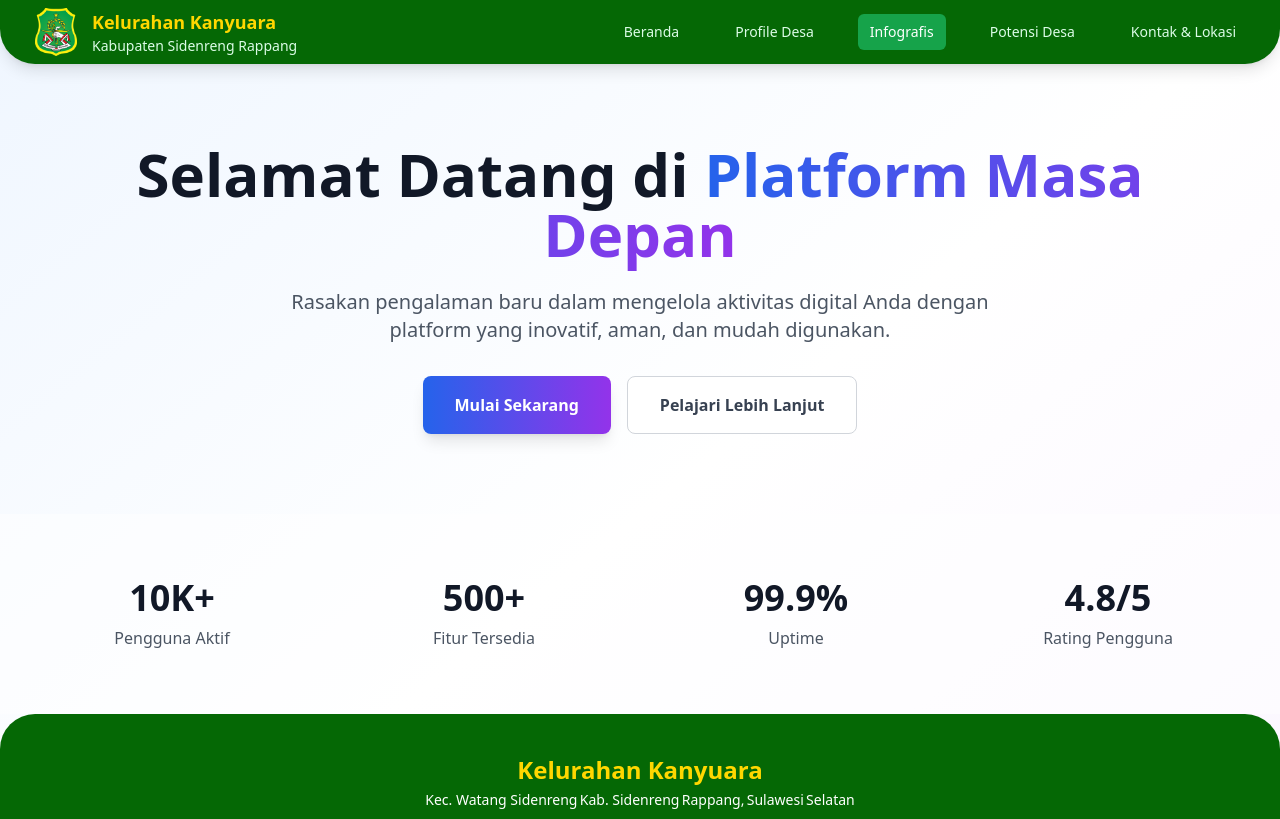
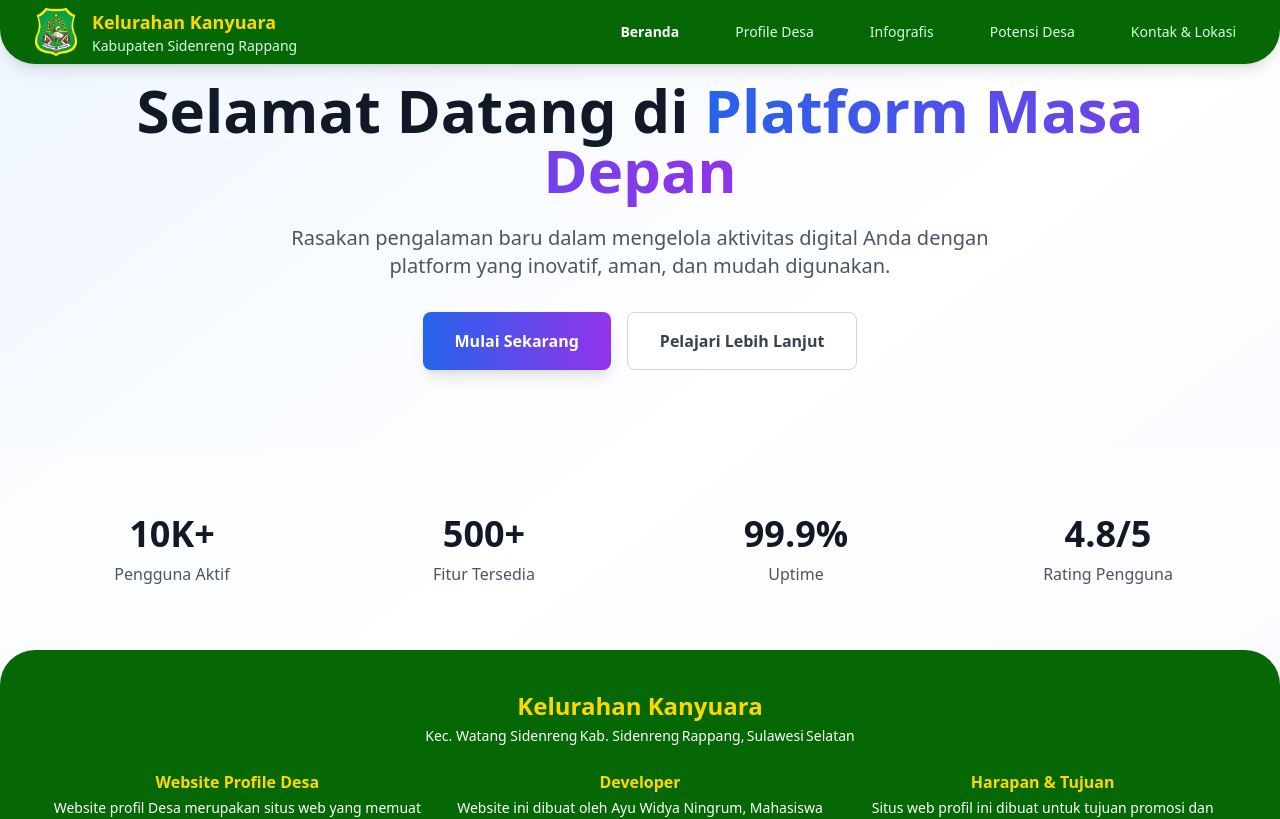
Before and after one commit to Alsanmwn/profilkelurahankanyuara, a React (Create React App) app: page / in a window 1280 px wide. Shown: the top 819 px of the page. Built offline with nearby package versions, Linux system fonts and the light colour scheme.

Commit message:
Update Navbar page User

```diff
--- a/src/components/Navbar.jsx
+++ b/src/components/Navbar.jsx
@@ -1,32 +1,31 @@
 import React, { useState } from 'react';
+import { NavLink } from 'react-router-dom';
 import { Menu, X } from 'lucide-react';
-import logo from '../assets/logosidrap.png'; // Pastikan path benar
+import logo from '../assets/logosidrap.png';
+
+const links = [
+  { to: '/',            label: 'Beranda' },
+  { to: '/profiledesa',     label: 'Profile Desa' },
+  { to: '/infografis',  label: 'Infografis' },
+  { to: '/potensidesa',     label: 'Potensi Desa' },
+  { to: '/kontaklokasi',      label: 'Kontak & Lokasi' },
+];
 
 const Navbar = () => {
   const [isMenuOpen, setIsMenuOpen] = useState(false);
 
-  const menuItems = [
-    { name: 'Beranda', href: '#', active: false },
-    { name: 'Profile Desa', href: '#', active: false },
-    { name: 'Infografis', href: '#', active: true },
-    { name: 'Potensi Desa', href: '#', active: false },
-    { name: 'Kontak & Lokasi', href: '#', active: false },
-  ];
+  const linkClasses =
+    'px-3 py-2 rounded-md text-sm transition-colors duration-200';
 
   return (
-    <nav className="bg-[#056805] shadow-lg rounded-b-[35px]">
+    <nav className="fixed top-0 inset-x-0 z-50 bg-[#056805] shadow-lg rounded-b-[35px]">
       <div className="max-w-7xl mx-auto px-4 sm:px-6 lg:px-8">
         <div className="flex justify-between items-center h-16">
 
-          {/* Kiri: Logo dan Judul */}
+          {/* ---------- Logo & title ---------- */}
           <div className="flex items-center space-x-3">
-            <img
-                src={logo}
-                alt="Logo Kelurahan Kanyuara"
-                className="w-12 h-12 object-contain"
-            />
+            <img src={logo} alt="Logo" className="w-12 h-12 object-contain" />
             <div>
-                {/* Ubah warna jadi #FFD700 */}
               <h1 className="text-lg font-semibold text-[#FFD700]">
                 Kelurahan Kanyuara
               </h1>
@@ -36,58 +35,58 @@ const Navbar = () => {
             </div>
           </div>
 
-          {/* Kanan: Menu Desktop */}
+          {/* ---------- desktop menu ---------- */}
           <div className="hidden md:flex items-center space-x-8">
-            {menuItems.map((item, index) => (
-              <a
-                key={index}
-                href={item.href}
-                className={`px-3 py-2 rounded-md text-sm font-medium transition-colors duration-200 ${
-                  item.active
-                    ? 'bg-green-600 text-white'
-                    : 'text-green-100 hover:bg-green-600 hover:text-white'
-                }`}
+            {links.map(({ to, label }) => (
+              <NavLink
+                key={to}
+                to={to}
+                className={({ isActive }) =>
+                  `${linkClasses} ${
+                    isActive
+                      ? 'font-bold text-white'
+                      : 'text-green-100 hover:text-white'
+                  }`
+                }
+                end   /* supaya "/" hanya aktif di beranda */
               >
-                {item.name}
-              </a>
+                {label}
+              </NavLink>
             ))}
           </div>
 
-          {/* Tombol menu mobile */}
+          {/* ---------- mobile toggle ---------- */}
           <div className="md:hidden">
             <button
               onClick={() => setIsMenuOpen(!isMenuOpen)}
-              className="inline-flex items-center justify-center p-2 rounded-md text-green-100 hover:text-white hover:bg-green-600 focus:outline-none"
+              className="p-2 rounded-md text-green-100 hover:text-white hover:bg-green-600"
             >
-              {isMenuOpen ? (
-                <X className="block h-6 w-6" />
-              ) : (
-                <Menu className="block h-6 w-6" />
-              )}
+              {isMenuOpen ? <X className="h-6 w-6" /> : <Menu className="h-6 w-6" />}
             </button>
           </div>
         </div>
       </div>
 
-      {/* Menu Mobile */}
+      {/* ---------- mobile menu ---------- */}
       {isMenuOpen && (
-        <div className="md:hidden">
-          <div className="px-2 pt-2 pb-3 space-y-1 sm:px-3 bg-green-800">
-            {menuItems.map((item, index) => (
-              <a
-                key={index}
-                href={item.href}
-                className={`block px-3 py-2 rounded-md text-base font-medium transition-colors duration-200 ${
-                  item.active
-                    ? 'bg-green-600 text-white'
-                    : 'text-green-100 hover:bg-green-600 hover:text-white'
-                }`}
+        <div className="md:hidden bg-green-800">
+          {links.map(({ to, label }) => (
+            <NavLink
+              key={to}
+              to={to}
+              className={({ isActive }) =>
+                `block w-full text-left ${linkClasses} text-base ${
+                  isActive
+                    ? 'font-bold text-white'
+                    : 'text-green-100 hover:text-white'
+                }`
+              }
+              end
               onClick={() => setIsMenuOpen(false)}
             >
-                {item.name}
-              </a>
+              {label}
+            </NavLink>
           ))}
-          </div>
         </div>
       )}
     </nav>
```
Lines whose indentation alone changed are shown as unchanged.
